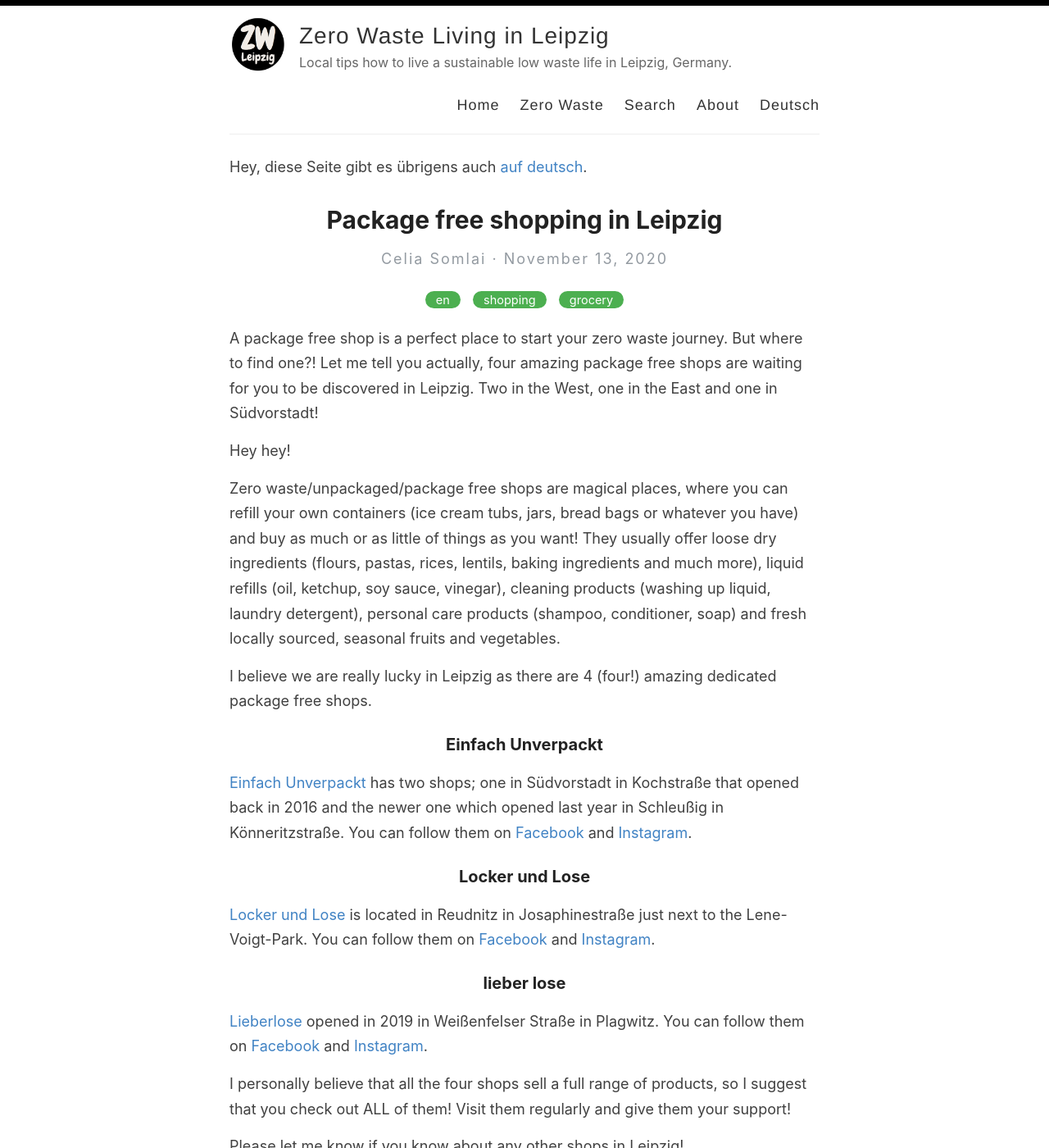
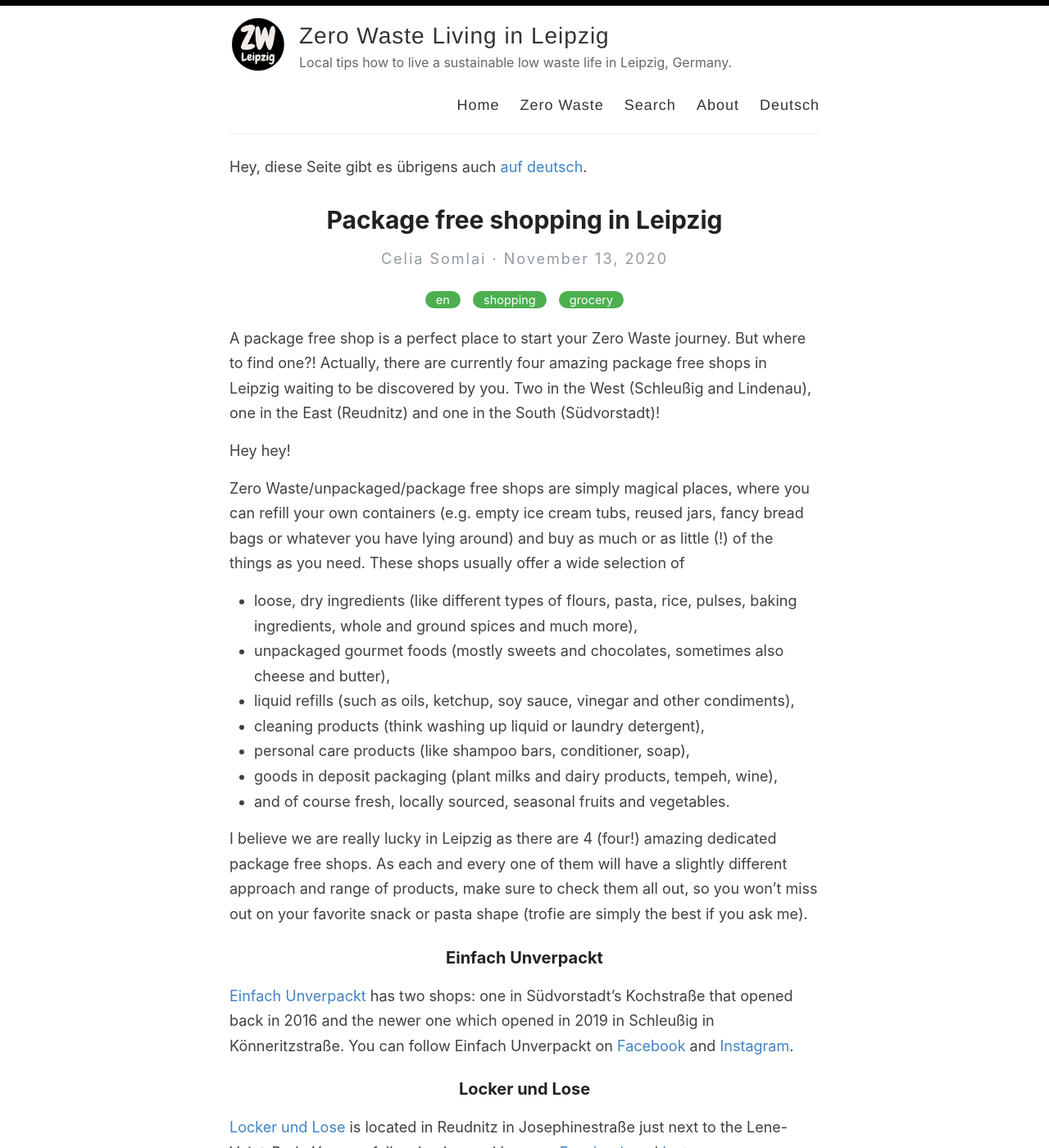
Before and after one commit to CeliaSomlai/zerowastelivinginleipzig, a Jekyll site: the page built from en/_posts/2020-11-13-package-free-shopping-in-Leipzig.md, in a window 1280 px wide and 1400 px high. Shown: the whole window at 82% size. Built offline with Jekyll 4.4.1, drawn with Linux system fonts in a browser that asks for light colours; some of the changed text lies outside the part shown.

Commit message:
Update 2020-11-13-package-free-shopping-in-Leipzig.md

```diff
--- a/en/_posts/2020-11-13-package-free-shopping-in-Leipzig.md
+++ b/en/_posts/2020-11-13-package-free-shopping-in-Leipzig.md
@@ -6,24 +6,29 @@
 ref: blog20201113
 
 ---
-A package free shop is a perfect place to start your zero waste journey. But where to find one?! Let me tell you actually, four amazing package free shops are waiting for you to be discovered in Leipzig. Two in the West, one in the East and one in Südvorstadt!
+A package free shop is a perfect place to start your Zero Waste journey. But where to find one?! Actually, there are currently four amazing package free shops in Leipzig waiting to be discovered by you. Two in the West (Schleußig and Lindenau), one in the East (Reudnitz) and one in the South (Südvorstadt)!
 
 Hey hey!
 
-Zero waste/unpackaged/package free shops are magical places, where you can refill your own containers (ice cream tubs, jars, bread bags or whatever you have) and buy as much or as little of things as you want! They usually offer loose dry ingredients (flours, pastas, rices, lentils, baking ingredients and much more), liquid refills (oil, ketchup, soy sauce, vinegar), cleaning products (washing up liquid, laundry detergent), personal care products (shampoo, conditioner, soap) and fresh locally sourced, seasonal fruits and vegetables.
+Zero Waste/unpackaged/package free shops are simply magical places, where you can refill your own containers (e.g. empty ice cream tubs, reused jars, fancy bread bags or whatever you have lying around) and buy as much or as little (!) of the things as you need. These shops usually offer a wide selection of
+- loose, dry ingredients (like different types of flours, pasta, rice, pulses, baking ingredients, whole and ground spices and much more),
+- unpackaged gourmet foods (mostly sweets and chocolates, sometimes also cheese and butter),
+- liquid refills (such as oils, ketchup, soy sauce, vinegar and other condiments),
+- cleaning products (think washing up liquid or laundry detergent),
+- personal care products (like shampoo bars, conditioner, soap),
+- goods in deposit packaging (plant milks and dairy products, tempeh, wine),
+- and of course fresh, locally sourced, seasonal fruits and vegetables.
 
-I believe we are really lucky in Leipzig as there are 4 (four!) amazing dedicated package free shops.
+I believe we are really lucky in Leipzig as there are 4 (four!) amazing dedicated package free shops. As each and every one of them will have a slightly different approach and range of products, make sure to check them all out, so you won’t miss out on your favorite snack or pasta shape (trofie are simply the best if you ask me).
 
 ### Einfach Unverpackt
 
-[Einfach Unverpackt](https://www.einfach-unverpackt.de/) has two shops; one in Südvorstadt in Kochstraße that opened back in 2016 and the newer one which opened last year in Schleußig in Könneritzstraße. You can follow them on [Facebook](https://www.facebook.com/EinfachUnverpackt/) and [Instagram](https://www.instagram.com/einfachunverpackt/).
+[Einfach Unverpackt](https://www.einfach-unverpackt.de/) has two shops: one in Südvorstadt's Kochstraße that opened back in 2016 and the newer one which opened in 2019 in Schleußig in Könneritzstraße. You can follow Einfach Unverpackt on [Facebook](https://www.facebook.com/EinfachUnverpackt/) and [Instagram](https://www.instagram.com/einfachunverpackt/).
 
 ### Locker und Lose
-[Locker und Lose](https://locker-lose.de/) is located in Reudnitz in Josaphinestraße just next to the Lene-Voigt-Park. You can follow them on [Facebook](https://www.facebook.com/lockerloseleipzig/) and [Instagram](https://www.instagram.com/lockerloseleipzig/).
+[Locker und Lose](https://locker-lose.de/) is located in Reudnitz in Josephinestraße just next to the Lene-Voigt-Park. You can follow Locker und Lose on [Facebook](https://www.facebook.com/lockerloseleipzig/) and [Instagram](https://www.instagram.com/lockerloseleipzig/).
 
 ### lieber lose
 [Lieberlose](https://www.lieberlose.de/) opened in 2019 in Weißenfelser Straße in Plagwitz. You can follow them on [Facebook](facebook.com/lieberlose) and [Instagram](www.instagram.com/lieberlose).
 
-I personally believe that all the four shops sell a full range of products, so I suggest that you check out ALL of them! Visit them regularly and give them your support!
-
-Please let me know if you know about any other shops in Leipzig!
+I personally believe that all the four shops sell a full range of products, so I suggest that you check out ALL of them! Visit them regularly and give them your support and feedback! All of them will be happy to try sourcing new products on popular demand. And of course, please do let me know if you know of any other Zero Waste shops in Leipzig that are not listed here!
```
